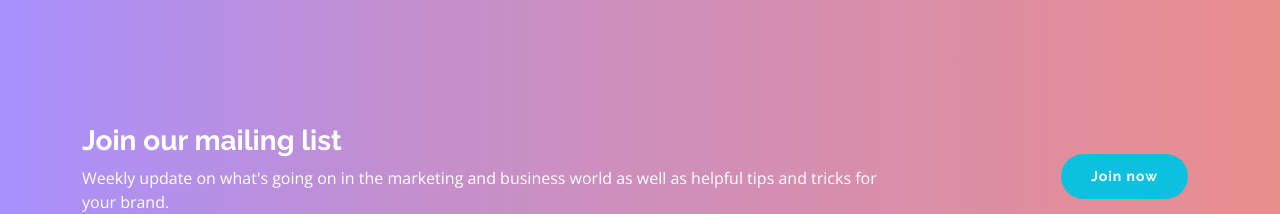
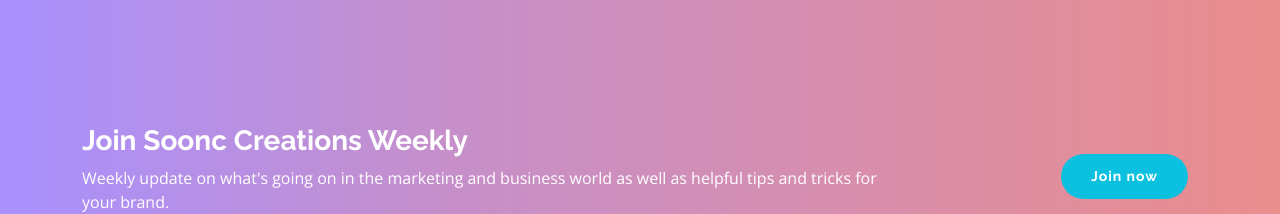
Before and after one commit to Albert666h/website, a plain HTML site: page index.html in a window 1280 px wide. Shown: the part 960-1174 px from the top of the page. Drawn offline with nearby package versions, Linux system fonts and the light colour scheme.

Commit message:
Update index.html

```diff
--- a/index.html
+++ b/index.html
@@ -124,7 +124,7 @@
 
         <div class="row" data-aos="zoom-out">
           <div class="col-lg-9 text-center text-lg-start">
-            <h3>Join our mailing list</h3>
+            <h3>Join Soonc Creations Weekly</h3>
             <p>Weekly update on what's going on in the marketing and business world as well as helpful tips and tricks for your brand.</p>
           </div>
           <div class="col-lg-3 cta-btn-container text-center">
```
